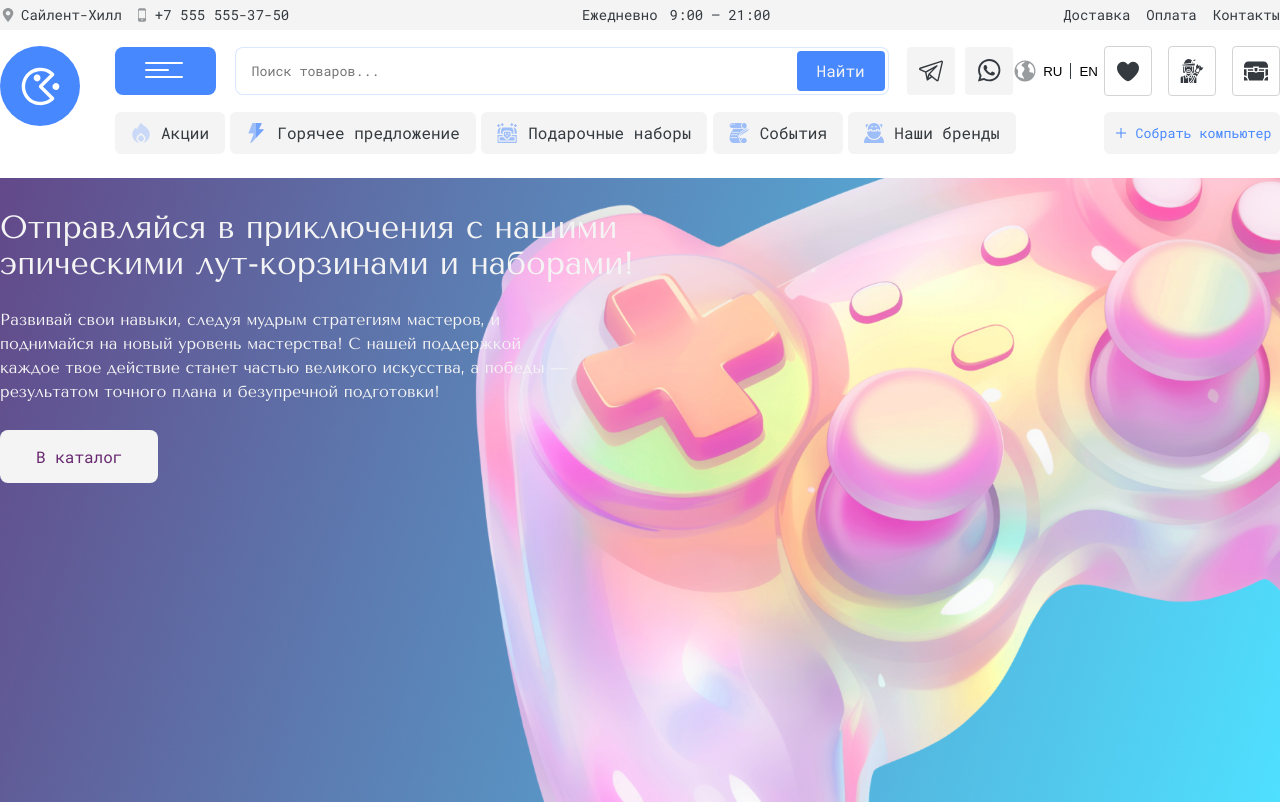
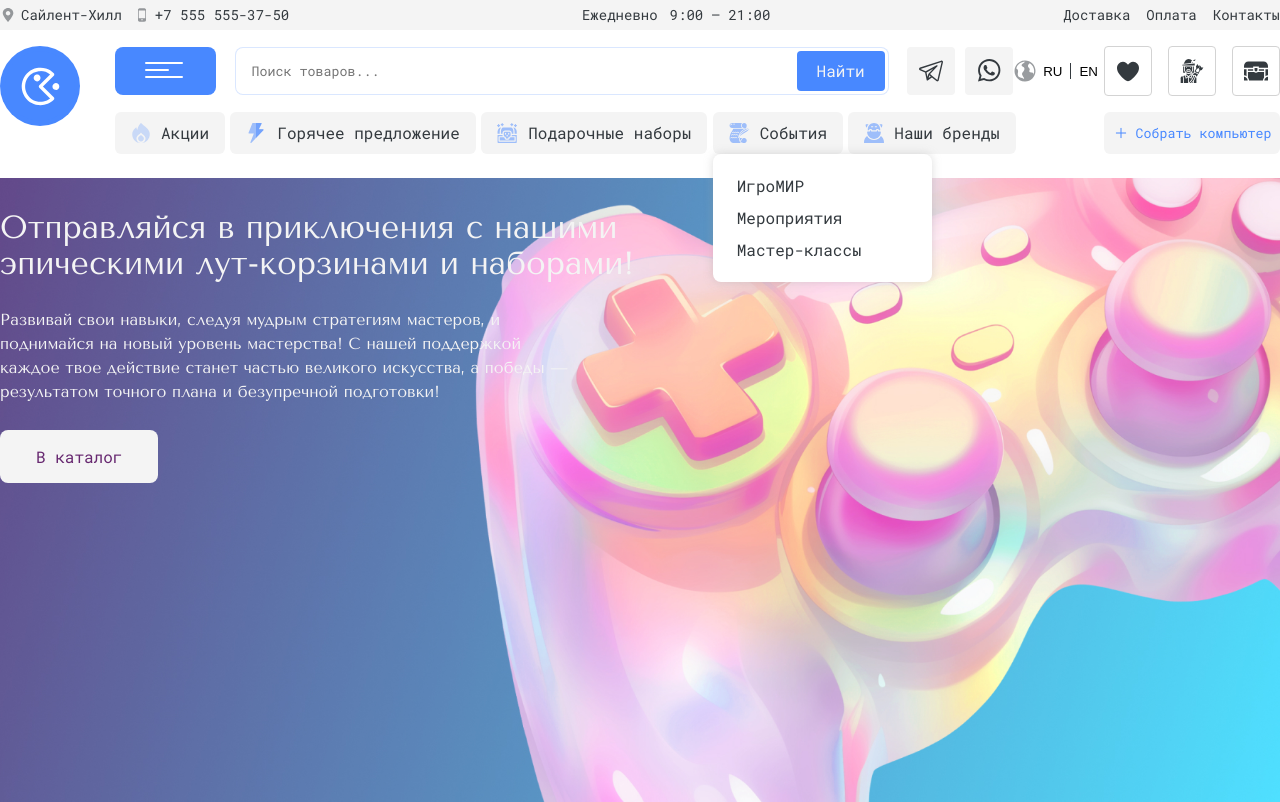
Before and after one commit to horspid/Vela-test, a Vue app: page / in a window 1280 px wide. Both pictures are taken after a click on the link "События". Built offline with nearby package versions, Linux system fonts and the light colour scheme.

Commit message:
added sublinks in header

```diff
--- a/src/shared/HeaderLink.vue
+++ b/src/shared/HeaderLink.vue
@@ -1,18 +1,30 @@
-<script setup>
-defineProps({
+<script setup lang="js">
+import { ref } from 'vue';
+import LinkNavMenu from '@/widgets/Header/ui/LinkNavMenu.vue';
+
+const props = defineProps({
   name: String,
-  Icon: {
-    type: Object,
-  },
+  Icon: Object,
+  items: {
+    type: Array,
+    default: () => []
+  }
 });
+
+const isMenuOpen = ref(false);
+const toggleMenu = () => { isMenuOpen.value = !isMenuOpen.value; };
 </script>
 
 <template>
-  <a href="#" class="header__link">
-    <component :is="Icon" />
-    <p>{{ name }}</p>
-  </a>
+  <div class="header-link-wrapper" style="position: relative">
+    <a href="#" class="header__link" @click.prevent="toggleMenu">
+      <component :is="Icon" />
+      <p>{{ name }}</p>
+    </a>
+    <LinkNavMenu v-if="isMenuOpen && items && items.length" :items="items" />
+  </div>
 </template>
+
 <style scoped lang="scss">
 .header__link {
   border-radius: 0.375rem;
--- /dev/null
+++ b/src/widgets/Header/ui/LinkNavMenu.vue
@@ -0,0 +1,37 @@
+<script setup lang="js">
+defineProps({
+  items: {
+    type: Array,
+    required: true
+  }
+});
+</script>
+
+<template>
+  <section class="link-menu">
+    <div class="link-menu__item" v-for="item in items" :key="item.name">
+      <a href="#" class="link-menu__name">{{ item.name }}</a>
+    </div>
+  </section>
+</template>
+
+<style lang="scss">
+.link-menu {
+  display: flex;
+  flex-direction: column;
+  padding: 1.5rem 4.375rem 1.5rem 1.5rem;
+  gap: 1rem;
+  position: absolute;
+  top: 100%;
+  border-radius: 0.5rem;
+  width: max-content;
+  background: #fff;
+  box-shadow: 0px 0px 10px 0px rgba(157, 157, 157, 35%);
+  z-index: 1000;
+
+  &__name {
+    color: $color-black;
+    text-decoration: none;
+  }
+}
+</style>
--- a/src/widgets/Header/ui/ListLinks.vue
+++ b/src/widgets/Header/ui/ListLinks.vue
@@ -5,15 +5,33 @@ import LightningIcon from '../../../assets/lightning.svg?component';
 import ScrollIcon from '../../../assets/scroll.svg?component';
 import ChestIcon from '../../../assets/chest_small.svg?component';
 import OrcIcon from '../../../assets/orc.svg?component';
+
+const linkItems = [
+  { name: 'Акции', icon: FireIcon, items: [] },
+  { name: 'Горячее предложение', icon: LightningIcon, items: [] },
+  { name: 'Подарочные наборы', icon: ChestIcon, items: [] },
+  {
+    name: 'События',
+    icon: ScrollIcon,
+    items: [
+      {name: 'ИгроМИР'},
+      {name: 'Мероприятия'},
+      {name: 'Мастер-классы'}
+    ]
+  },
+  { name: 'Наши бренды', icon: OrcIcon, items: [] },
+]
 </script>
 
 <template>
   <div class="header-links">
-    <HeaderLink name="Акции" :Icon="FireIcon" />
-    <HeaderLink name="Горячее предложение" :Icon="LightningIcon" />
-    <HeaderLink name="Подарочные наборы" :Icon="ChestIcon" />
-    <HeaderLink name="События" :Icon="ScrollIcon" />
-    <HeaderLink name="Наши бренды" :Icon="OrcIcon" />
+    <HeaderLink
+      v-for="item in linkItems"
+      :key="item.name"
+      :name="item.name"
+      :Icon="item.icon"
+      :items="item.items"
+    />
   </div>
 </template>
 
```
